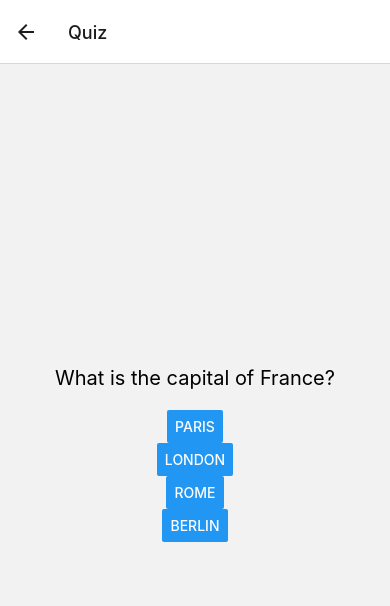
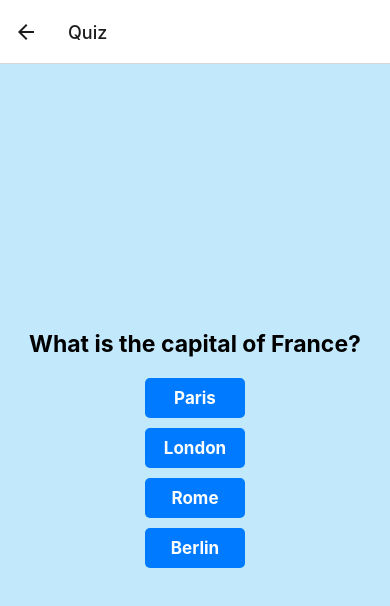
Before and after one commit to areebaqamar021/react-native-projects, a React Native app in the folder practiceApp/: screen /Quiz in a window 390 px wide. Shown: the top 606 px of the page. Built offline with nearby package versions, Linux system fonts and the light colour scheme.

Commit message:
Refactor QuizScreen.js: Update button styles and add finish quiz button

```diff
--- a/practiceApp/src/quizApp/QuizScreen.js
+++ b/practiceApp/src/quizApp/QuizScreen.js
@@ -1,5 +1,5 @@
 import React, { useState } from 'react';
-import { StyleSheet, Text, View, Button } from 'react-native';
+import { StyleSheet, Text, View, Button, TouchableOpacity } from 'react-native';
 
 const questions = [
     {
@@ -51,25 +51,45 @@ const QuizScreen = ({ navigation }) => {
         <View style={styles.container}>
             <Text style={styles.question}>{currentQuestion.question}</Text>
             {currentQuestion.options.map((option) => (
-                <Button
+                <TouchableOpacity
                     key={option}
-                    title={option}
                     onPress={() => handleAnswer(option)}
-                />
+                    style={{ width: 100, padding: 10, backgroundColor: '#007BFF', borderRadius: 5, marginBottom: 10 }}
+                >
+                    <Text style={{ color: '#fff', textAlign: 'center', fontWeight: 'bold', fontSize: 17 }}>{option}</Text>
+                </TouchableOpacity>
+
             ))}
             {showResult && (
-                <Text style={[styles.result, { color: selectedAnswer === currentQuestion.answer ? 'green' : 'red' }]}>
+                <Text
+                    style={[
+                        styles.result,
+                        { color: selectedAnswer === currentQuestion.answer ? 'green' : 'red' }
+                    ]}
+                >
                     {selectedAnswer === currentQuestion.answer
                         ? "Correct!"
                         : "Wrong! The correct answer is " + currentQuestion.answer}
                 </Text>
             )}
             {currentQuestionIndex < questions.length - 1 && showResult && (
-                <Button title="Next Question" onPress={handleNextQuestion} />
+                <TouchableOpacity
+                    onPress={handleNextQuestion}
+                    style={{ padding: 10, backgroundColor: '#007BFF', borderRadius: 5, marginVertical: 10 }}
+                >
+                    <Text style={{ color: '#fff', textAlign: 'center', fontWeight: 'bold', fontSize: 17 }}>Next Question</Text>
+                </TouchableOpacity>
             )}
+
             {currentQuestionIndex === questions.length - 1 && showResult && (
-                <Button title="Finish Quiz" onPress={() => navigation.navigate('Results')} />
+                <TouchableOpacity
+                    onPress={() => navigation.navigate('Results')}
+                    style={{ padding: 10, backgroundColor: '#28A745', borderRadius: 5, marginVertical: 10 }}
+                >
+                    <Text style={{ color: '#fff', textAlign: 'center',fontWeight: 'bold', fontSize: 17 }}>Finish Quiz</Text>
+                </TouchableOpacity>
             )}
+
         </View>
     );
 };
@@ -80,14 +100,18 @@ const styles = StyleSheet.create({
         justifyContent: 'center',
         alignItems: 'center',
         padding: 20,
+        backgroundColor: '#c2e9fb',
     },
     question: {
-        fontSize: 20,
+        fontSize: 23,
+        fontWeight: 'bold',
         marginBottom: 20,
     },
     result: {
-        fontSize: 16,
-        marginTop: 20,
+        fontSize: 18,
+        fontWeight: 'bold',
+        marginVertical: 10,
+        textAlign: 'center',
     },
 });
 
```
